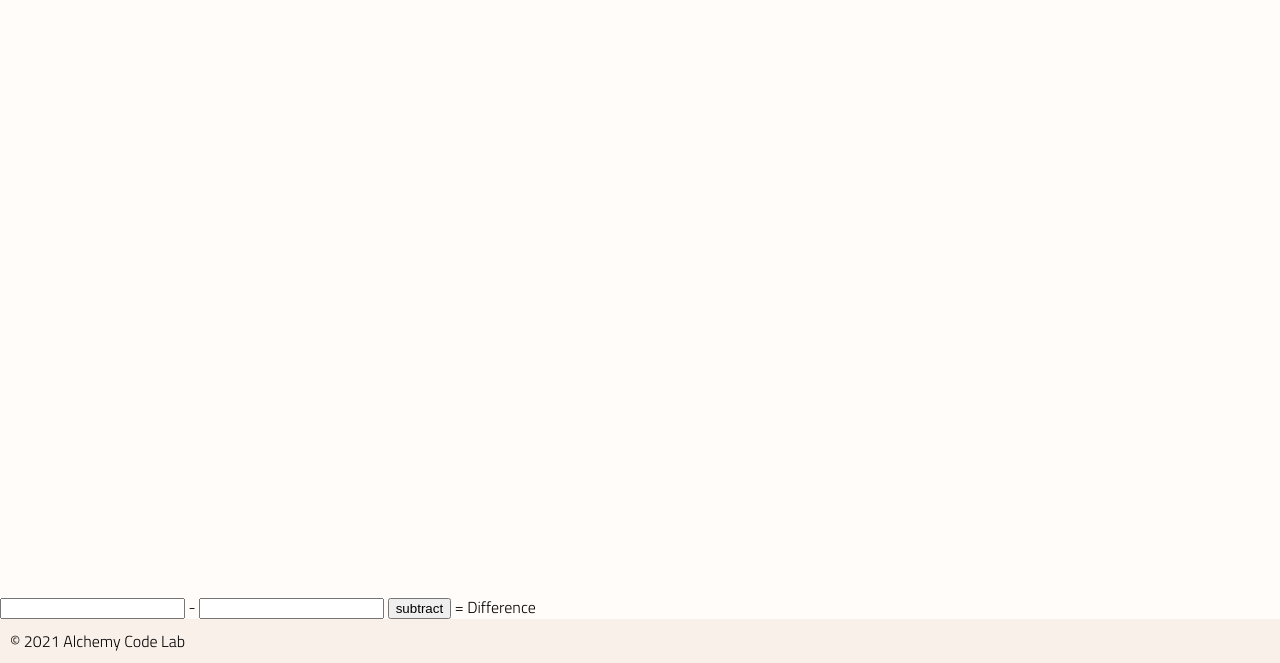
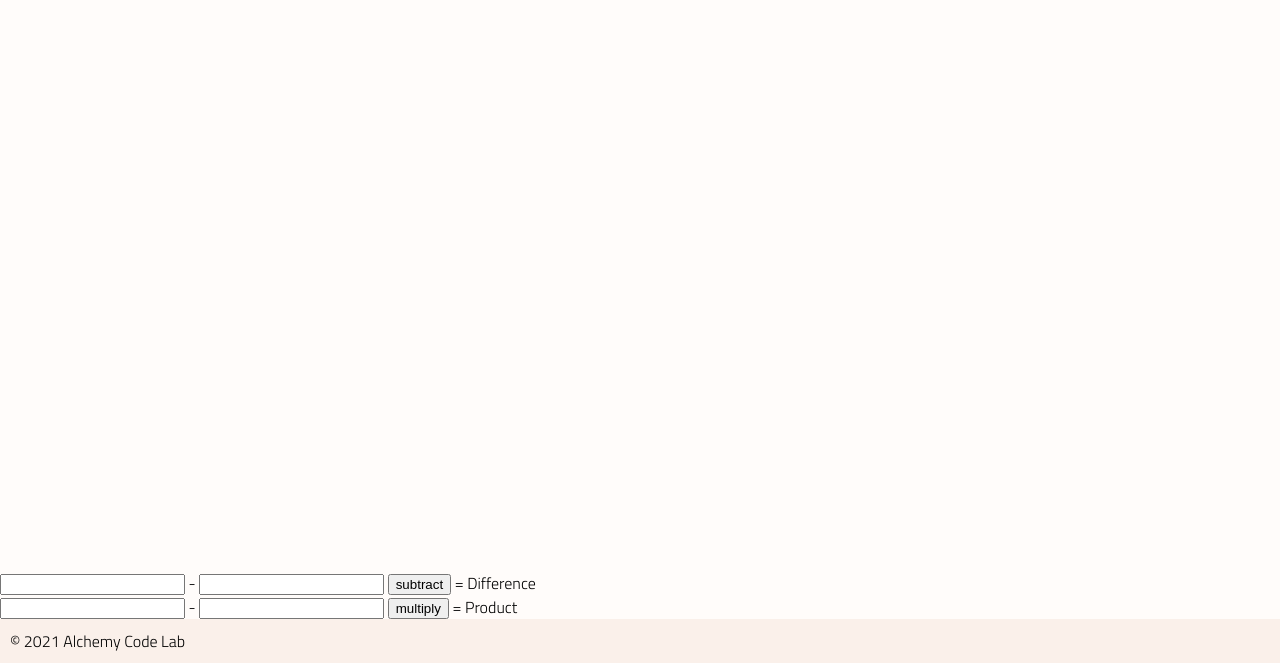
Before and after one commit to cristian-montes/calculator-lab-june-foundations, a plain HTML site: page index.html in a window 1280 px wide. Shown: the part 137-800 px from the top of the page. Drawn offline with Linux system fonts and the light colour scheme.

Commit message:
created UI for multiply

```diff
--- a/index.html
+++ b/index.html
@@ -37,6 +37,16 @@
         <span id="difference-display">Difference</span>
     </section>
 
+    <section>
+        <label>
+            <input id="first-multiply-input"> -
+        </label>
+            <input id="second-multiply-input">
+        </label>
+        <button id="multiply-button">multiply</button> =
+        <span id="product-display">Product</span>
+    </section>
+
     <footer>
         &copy; 2021 Alchemy Code Lab
     </footer>
```
